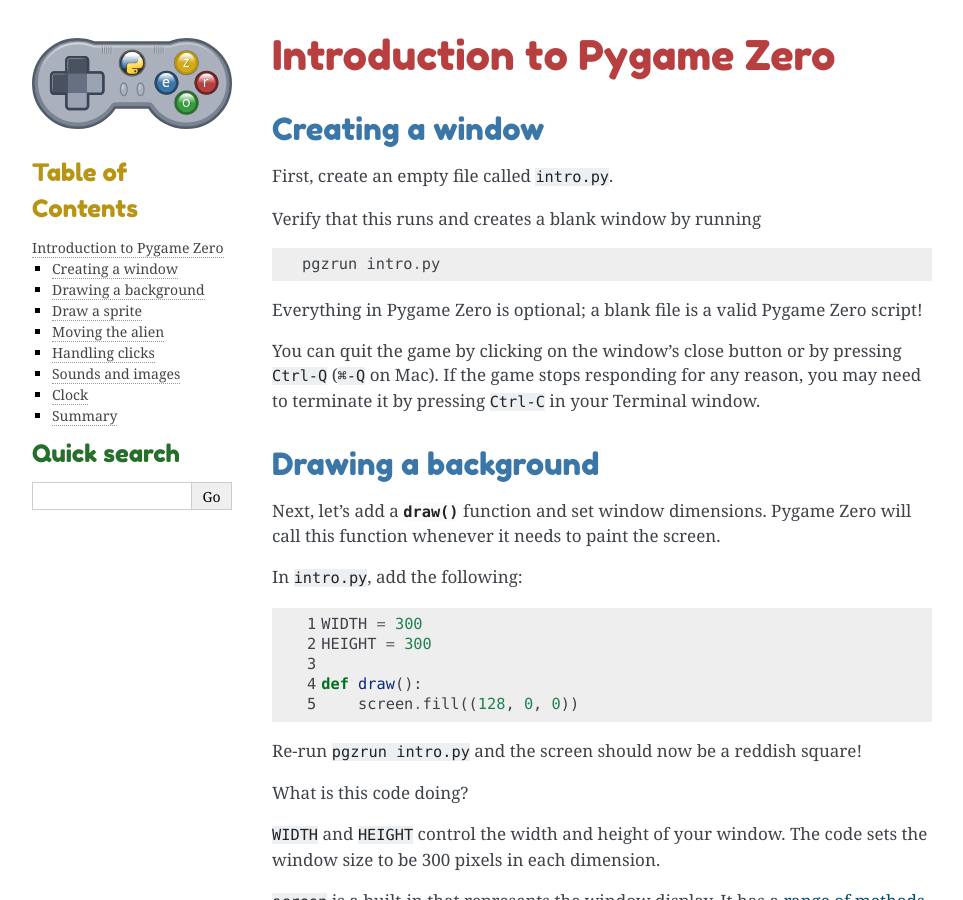
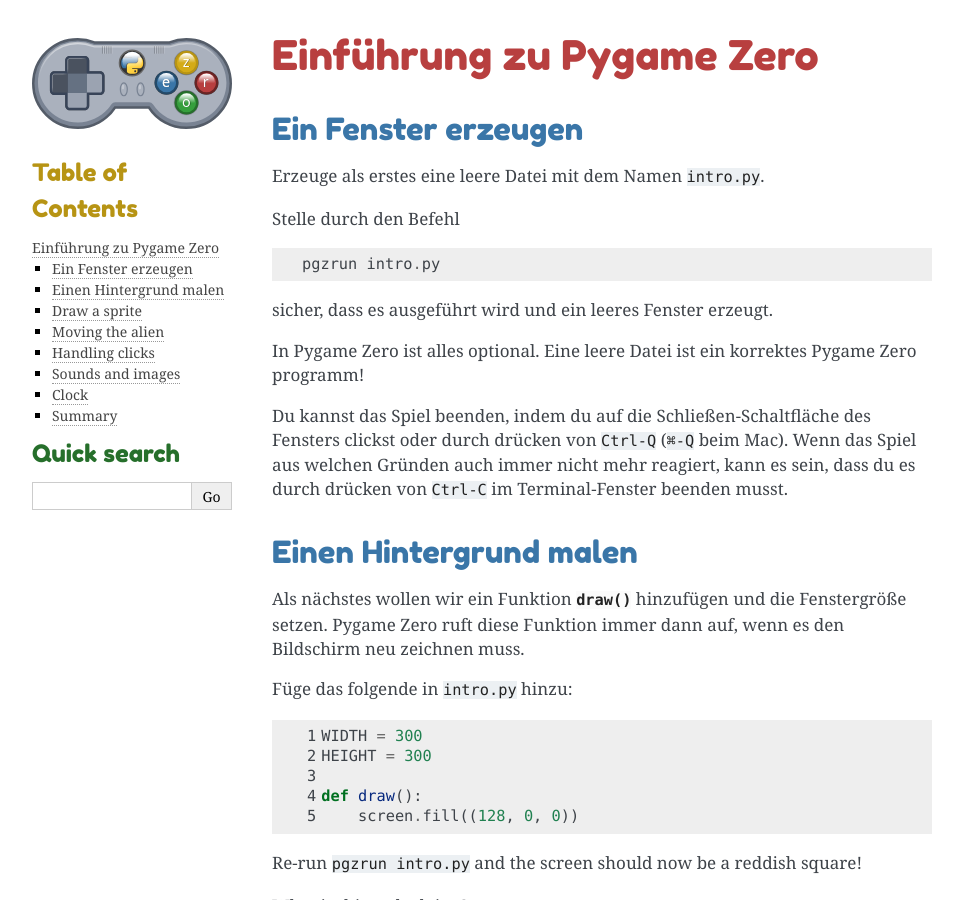
Before and after one commit to reher1/pgzero-german, a Sphinx documentation site: the page built from doc/introduction.rst, in a window 1280 px wide and 900 px high. Shown: the whole window, without its empty margins (148-1111 px from the left). Built offline with Sphinx 7.4.7, drawn with Linux system fonts in a browser that asks for light colours; pages that are not in the unit, such as notebooks, are missing from menus.

Commit message:
started translating introduction.rst

```diff
--- a/doc/index.rst
+++ b/doc/index.rst
@@ -57,7 +57,7 @@
     :height: 40
     :target: https://www.stickermule.com/supports/opensource
 
-`Sticker Mule`_ haben sich großzügigerweise bereiterklärt, Pygame Zero Laptop Sticker für Lernende zur
+`Sticker Mule`_ haben sich großzügigerweise bereiterklärt, Pygame Zero Laptop-Sticker für Lernende zur
 Verfügung zu stellen.
 
 .. _`Sticker Mule`: https://www.stickermule.com/supports/opensource
--- a/doc/introduction.rst
+++ b/doc/introduction.rst
@@ -1,33 +1,37 @@
-Introduction to Pygame Zero
+Einführung zu Pygame Zero
 ===========================
 
 .. highlight:: python
     :linenothreshold: 5
 
-Creating a window
+Ein Fenster erzeugen
 -----------------
 
-First, create an empty file called ``intro.py``.
+Erzeuge als erstes eine leere Datei mit dem Namen ``intro.py``.
 
-Verify that this runs and creates a blank window by running ::
+Stelle durch den Befehl ::
 
     pgzrun intro.py
 
-Everything in Pygame Zero is optional; a blank file is a valid Pygame Zero
-script!
+sicher, dass es ausgeführt wird und ein leeres Fenster erzeugt.
 
-You can quit the game by clicking on the window's close button or by pressing
-``Ctrl-Q`` (``⌘-Q`` on Mac). If the game stops responding for any reason, you
-may need to terminate it by pressing ``Ctrl-C`` in your Terminal window.
+In Pygame Zero ist alles optional. Eine leere Datei ist ein korrektes Pygame Zero programm!
+
+Du kannst das Spiel beenden, indem du auf die Schließen-Schaltfläche des
+Fensters clickst oder durch drücken von
+``Ctrl-Q`` (``⌘-Q`` beim Mac). Wenn das Spiel aus welchen Gründen auch immer
+nicht mehr reagiert, kann es sein, dass du es durch drücken von ``Ctrl-C`` im
+Terminal-Fenster beenden musst.
 
 
-Drawing a background
+Einen Hintergrund malen
 --------------------
 
-Next, let's add a :func:`draw` function and set window dimensions. Pygame Zero
-will call this function whenever it needs to paint the screen.
+Als nächstes wollen wir ein Funktion :func:`draw` hinzufügen und die
+Fenstergröße setzen. Pygame Zero ruft diese Funktion immer dann auf, wenn es
+den Bildschirm neu zeichnen muss.
 
-In ``intro.py``, add the following::
+Füge das folgende in ``intro.py`` hinzu::
 
     WIDTH = 300
     HEIGHT = 300
```
